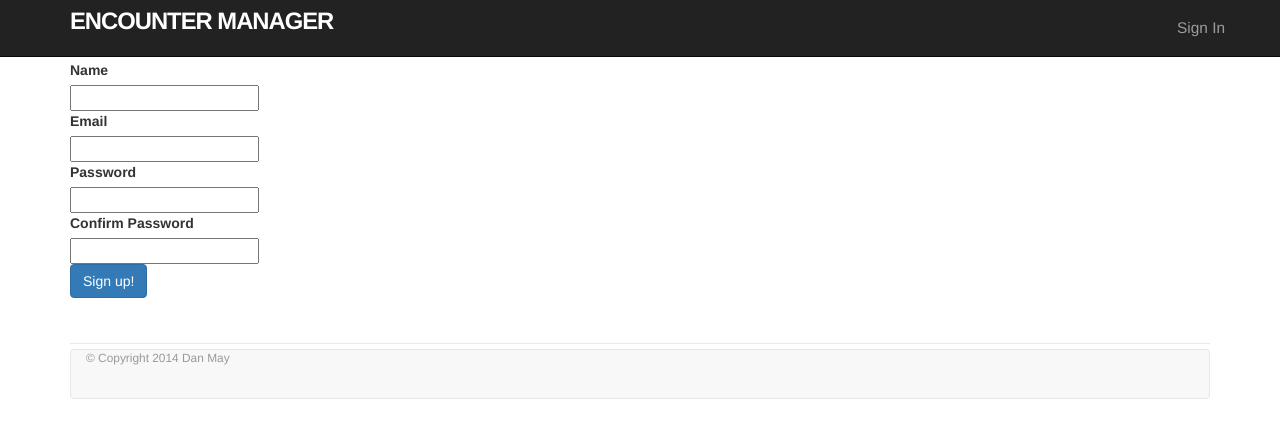
After one commit to DanMayhem/einit, a Flask app: page /signup in a window 1280 px wide. The commit adds this page. Shown: the top 438 px of the page. Run offline with Flask 2, Linux system fonts and the light colour scheme; parts of the project's set-up code (start-up, migrations or seed data) failed here and were passed over; some libraries are stand-ins or nearby versions.

Commit message:
signup form

```diff
--- a/einit/__init__.py
+++ b/einit/__init__.py
@@ -11,9 +11,10 @@ import flaskext.bcrypt
 
 app = flask.Flask(__name__)
 
-#set debug mode as appropriate
+#set debug mode and other config options as appropriate
 if os.environ.has_key("DEBUG_EINIT"):
   app.debug=True
+app.config['CSRF_ENABLED'] = True
 
 #load databases
 app.config['SQLALCHEMY_DATABASE_URI'] = os.environ.get('DATABASE_URL',"sqllite://")
@@ -32,10 +33,17 @@ sslify = flask_sslify.SSLify(app)
 
 #import models, views and helpers
 import einit.models
+import einit.views
 
-#register routes
+#register static routes
 @app.route('/')
 @app.route('/index')
 @app.route('/home')
 def index():
   return flask.render_template("index.html")
+
+#user routes
+@app.route('/signup', methods=['GET'])
+def signup():
+
+  return flask.render_template("signup.html",form=einit.views.SignUpForm())
--- a/einit/templates/debug.html
+++ b/einit/templates/debug.html
@@ -1,6 +1,6 @@
 {% if config['DEBUG'] == True  %}
 
-<div class="debug-dump">
+<div class="well debug-dump">
 {{ request.values }}
 </div>
 
--- a/einit/templates/macros.html
+++ b/einit/templates/macros.html
@@ -1,3 +1,16 @@
 {% macro build_link(text, url="#", class ="") -%}
 <a href="{{url}}" class="{{class}}">{{text}}</a>
 {%- endmacro %}
+
+{% macro render_field(field) %}
+  <dt>{{ field.label }}
+  <dd>{{ field(**kwargs)|safe }}
+  {% if field.errors %}
+    <ul class=errors>
+    {% for error in field.errors %}
+      <li>{{ error }}</li>
+    {% endfor %}
+    </ul>
+  {% endif %}
+  </dd>
+{% endmacro %}
--- /dev/null
+++ b/einit/templates/signup.html
@@ -0,0 +1,22 @@
+{% extends "base.html" %}
+{% block content %}
+{% import 'macros.html' as util %}
+
+<div class="container">
+  <div class="row">
+    <div class="span6 offset3">
+      <form method="post" action="/signup">
+        {{form.hidden_tag()}}
+        {{util.render_field(form.name)}}
+        {{util.render_field(form.email)}}
+        {{util.render_field(form.password)}}
+        {{util.render_field(form.password_confirmation)}}
+        <dt/>
+        <dd>
+          <input type="submit" class="btn btn-primary" value="Sign up!"/>
+        </dd>
+    </div>
+  </div>
+</div>
+
+{% endblock %}
--- a/einit/views.py
+++ b/einit/views.py
@@ -0,0 +1,16 @@
+import flask.ext.wtf as w
+import wtforms as f
+import wtforms.validators as v
+
+class SignUpForm(w.Form):
+  name = f.StringField('Name', validators=[
+    v.InputRequired('Name is required field')
+  ])
+  email = f.StringField('Email',validators=[
+    v.Email('Valid email address required')
+  ])
+  password = f.PasswordField('Password', validators=[
+    v.InputRequired('Password required'),
+    v.EqualTo('password_confirmation','Passwords must match')
+  ])
+  password_confirmation = f.PasswordField('Confirm Password')
```
